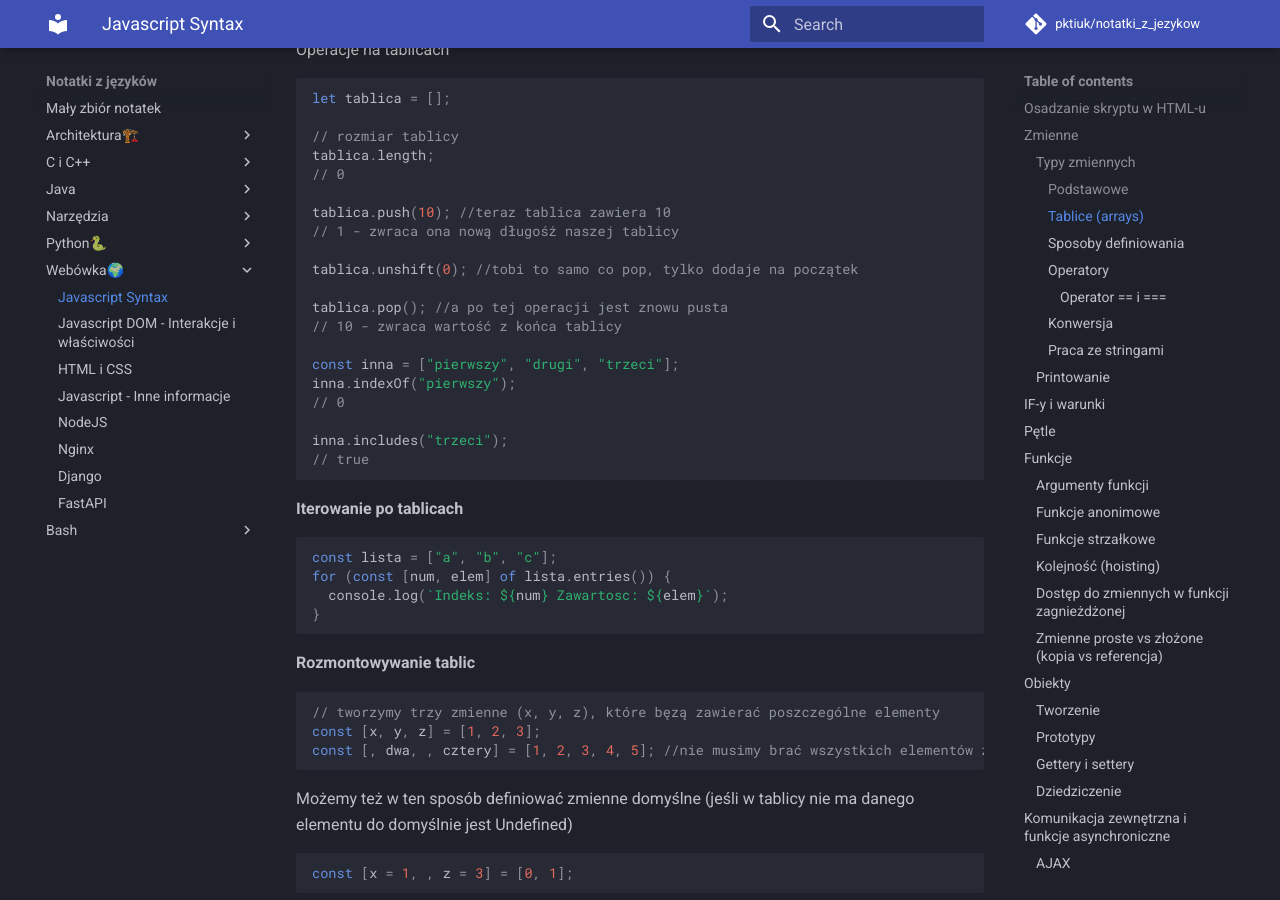
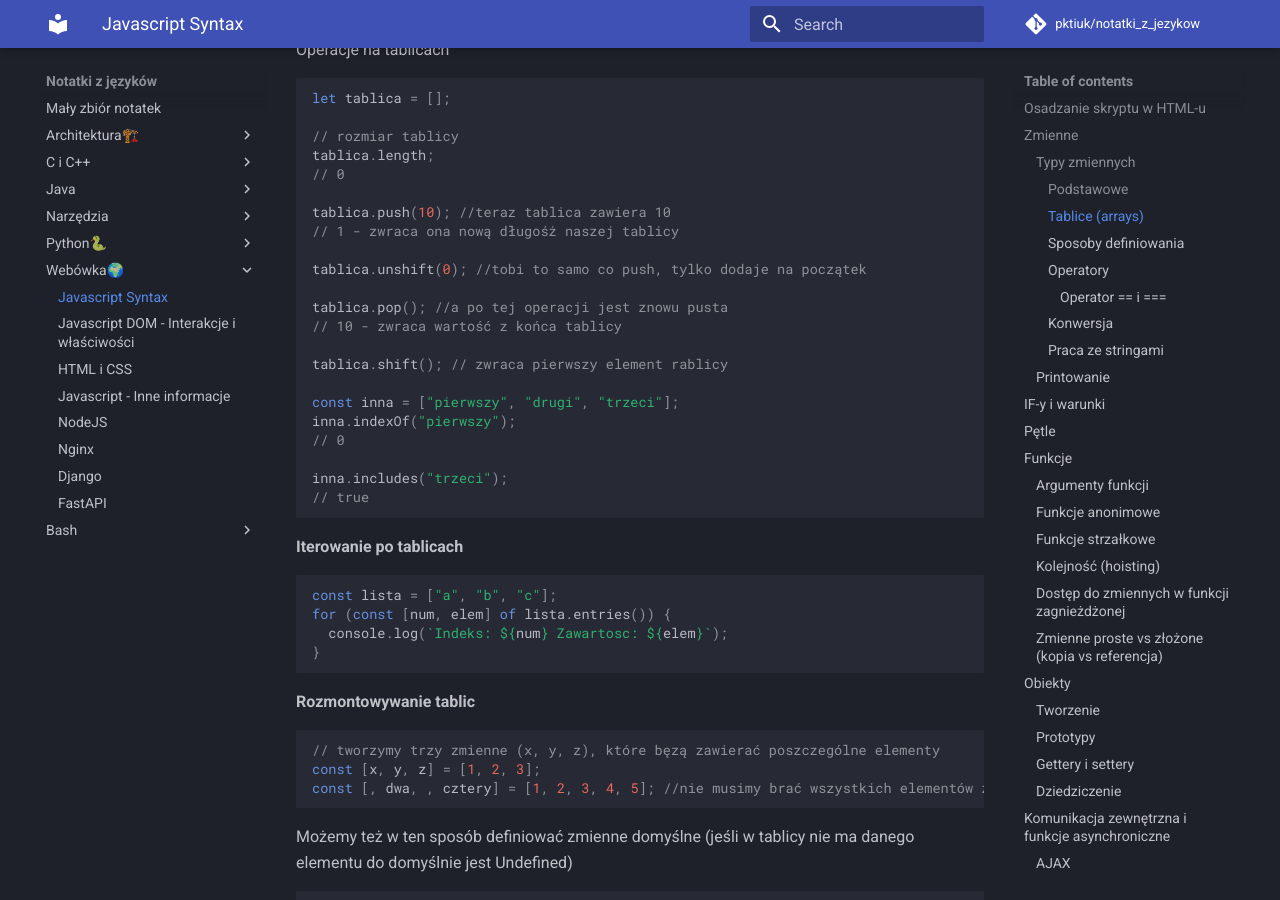
Before and after one commit to pktiuk/notatki_z_jezykow, an MkDocs documentation site: the page built from docs/Webówka🌍/1_javascript_syntax.md, in a window 1280 px wide and 900 px high, scrolled down 2185 px. Built offline with MkDocs 1.6.1 and Material for MkDocs 9.7.7, drawn with Linux system fonts in a browser that asks for light colours; comment, search, counter and statistics services are not loaded.

Commit message:
Pop shift

```diff
--- a/docs/Webówka🌍/1_javascript_syntax.md
+++ b/docs/Webówka🌍/1_javascript_syntax.md
@@ -115,10 +115,12 @@ tablica.length;
 tablica.push(10); //teraz tablica zawiera 10
 // 1 - zwraca ona nową długośż naszej tablicy
 
-tablica.unshift(0); //tobi to samo co pop, tylko dodaje na początek
+tablica.unshift(0); //tobi to samo co push, tylko dodaje na początek
 
 tablica.pop(); //a po tej operacji jest znowu pusta
 // 10 - zwraca wartość z końca tablicy
+
+tablica.shift(); // zwraca pierwszy element rablicy
 
 const inna = ["pierwszy", "drugi", "trzeci"];
 inna.indexOf("pierwszy");
```
